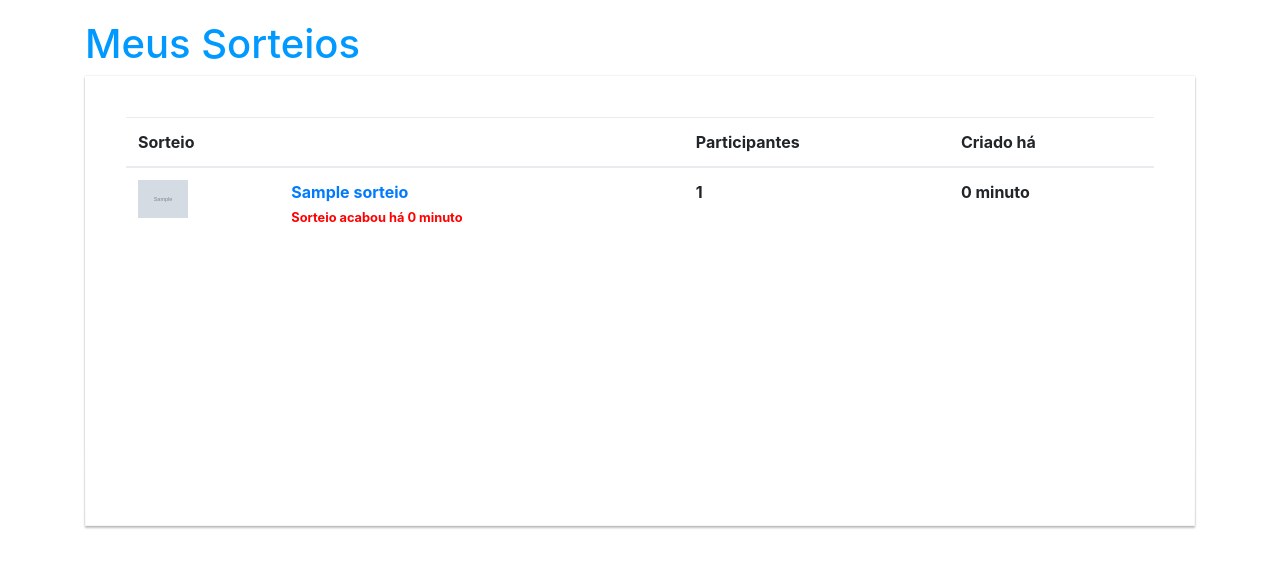
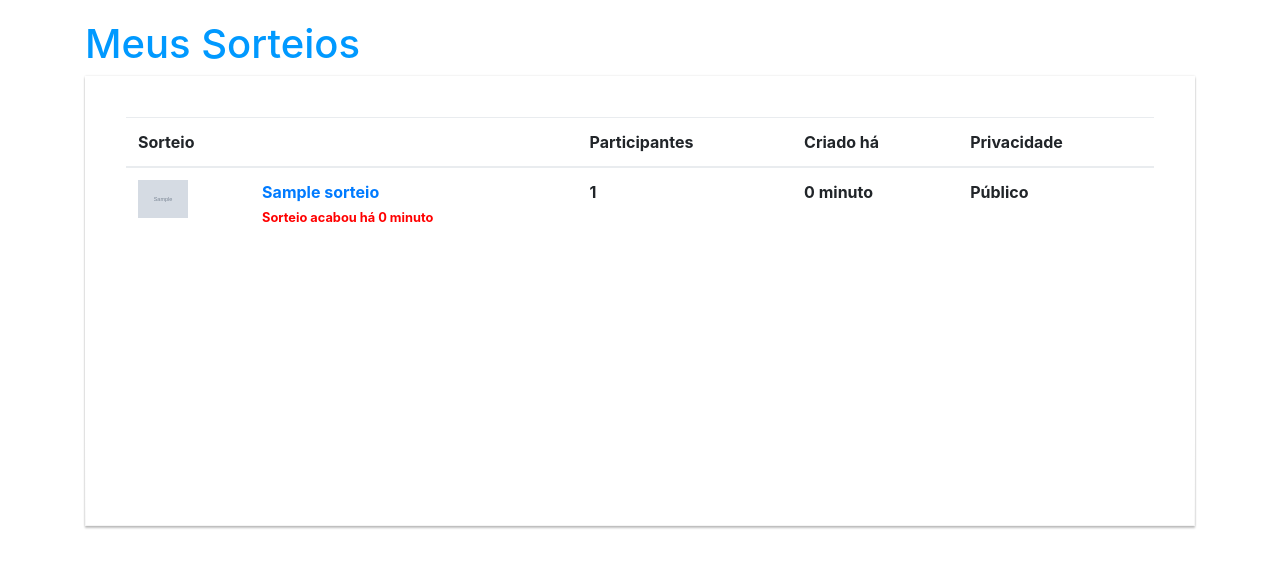
Before and after one commit to alepmaros/criptosorteio, a Django app: a page that uses criptosorteio/templates/sorteios/meus_sorteios.html in a window 1280 px wide. Shown: the part 56-622 px from the top of the page. Run offline with Django 3.2, Linux system fonts and the light colour scheme; a user stored in the database is signed in; tables that the repository leaves empty hold one stand-in row (values such as "Sample post"); grey boxes marked "Sample" are stand-in pictures; lists and menus that the app fills with data are empty; some libraries are stand-ins or nearby versions.

Commit message:
Espeficicao privacidade

```diff
--- a/criptosorteio/templates/sorteios/meus_sorteios.html
+++ b/criptosorteio/templates/sorteios/meus_sorteios.html
@@ -29,6 +29,7 @@
                     <th colspan=2 scope="col">Sorteio</th>
                     <th scope="col">Participantes</th>
                     <th scope="col">Criado há</th>
+                    <th scope="col">Privacidade</th>
                 </tr>
             </thead>
             <tbody>
@@ -53,6 +54,7 @@
                     </th>
                     <th scope>{{ sorteioinst.participantes.count }}</th>
                     <th scope>{{ sorteioinst.hora_criado | timesince }}</th>
+                    <th scope>{% if sorteioinst.privacidade == 'nli' %}Não listado{% else %}Público{% endif %}</th>
                 </tr>
 
 
```
